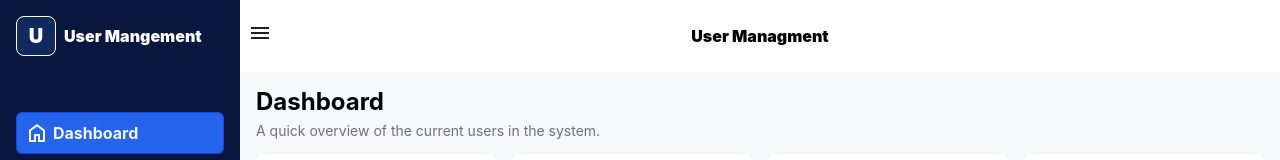
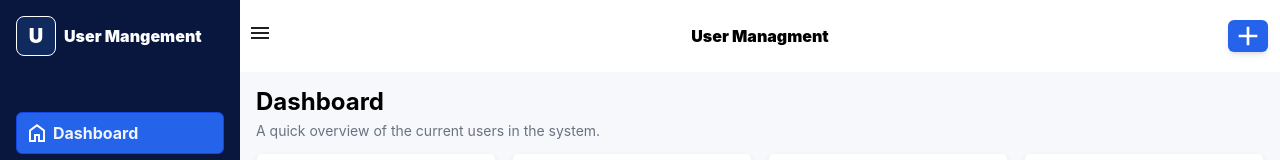
Before and after one commit to Amirparsa-g/React-Users-Panel, a React (Vite) app: page / in a window 1280 px wide. Shown: the top 160 px of the page. Built offline with nearby package versions, Linux system fonts and the light colour scheme; no server answers.

Commit message:
feat : added add user button to the heading

```diff
--- a/src/components/AppLayout.tsx
+++ b/src/components/AppLayout.tsx
@@ -1,5 +1,5 @@
 import { useState } from "react";
-import { Outlet } from "react-router-dom";
+import { Link, Outlet } from "react-router-dom";
 import DesktopSidebar from "./DesktopSidebar";
 import ButtomNav from "./ButtomNav";
 import { motion } from "framer-motion";
@@ -29,7 +29,7 @@ const AppLayout = () => {
         />
       </div>
       <div className="flex flex-1 flex-col h-full overflow-hidden">
-        <header className="relative w-full h-10 flex justify-evenly items-center my-4 shrink-0 gap-5">
+        <header className="relative w-full h-10 flex justify-between items-center my-4 shrink-0 gap-5">
           {!isClicked && (
             <span className="absolute left-2">
               <button onClick={() => setIsClicked(true)}>
@@ -63,7 +63,19 @@ const AppLayout = () => {
             </span>
           )}
 
-          <h1 className="text-body font-black">User Managment</h1>
+          <h1 className="text-body font-black block mx-auto">User Managment</h1>
+          <Link to={"/users/new"} className="fixed top-5 right-3">
+            <svg
+              xmlns="http://www.w3.org/2000/svg"
+              height="24px"
+              viewBox="0 -960 960 960"
+              width="24px"
+              fill="#ffffff"
+              className="bg-primary w-10 h-8 rounded-md shadow-md hover:bg-primaryDark"
+            >
+              <path d="M440-440H200v-80h240v-240h80v240h240v80H520v240h-80v-240Z" />
+            </svg>
+          </Link>
         </header>
 
         <motion.main
```
